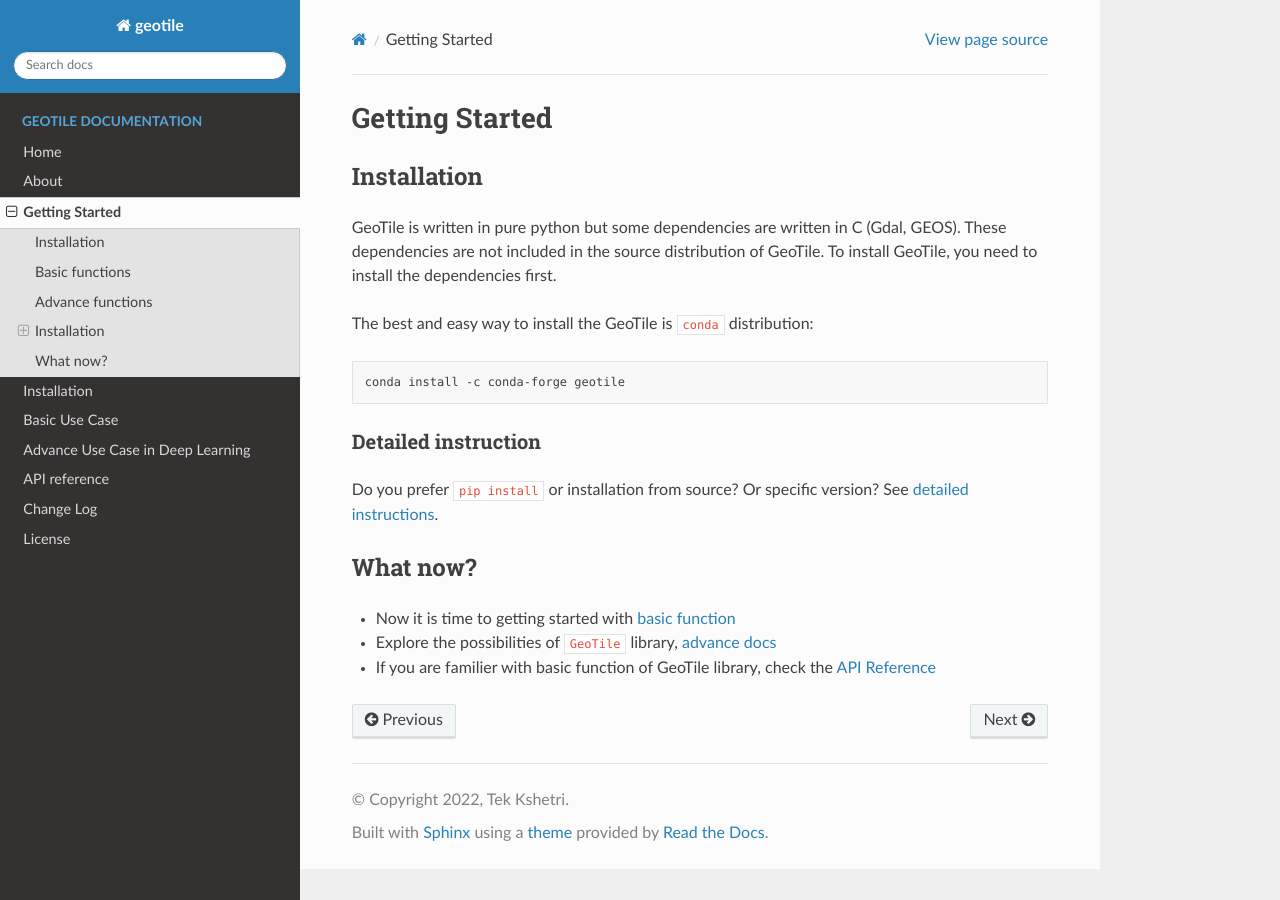
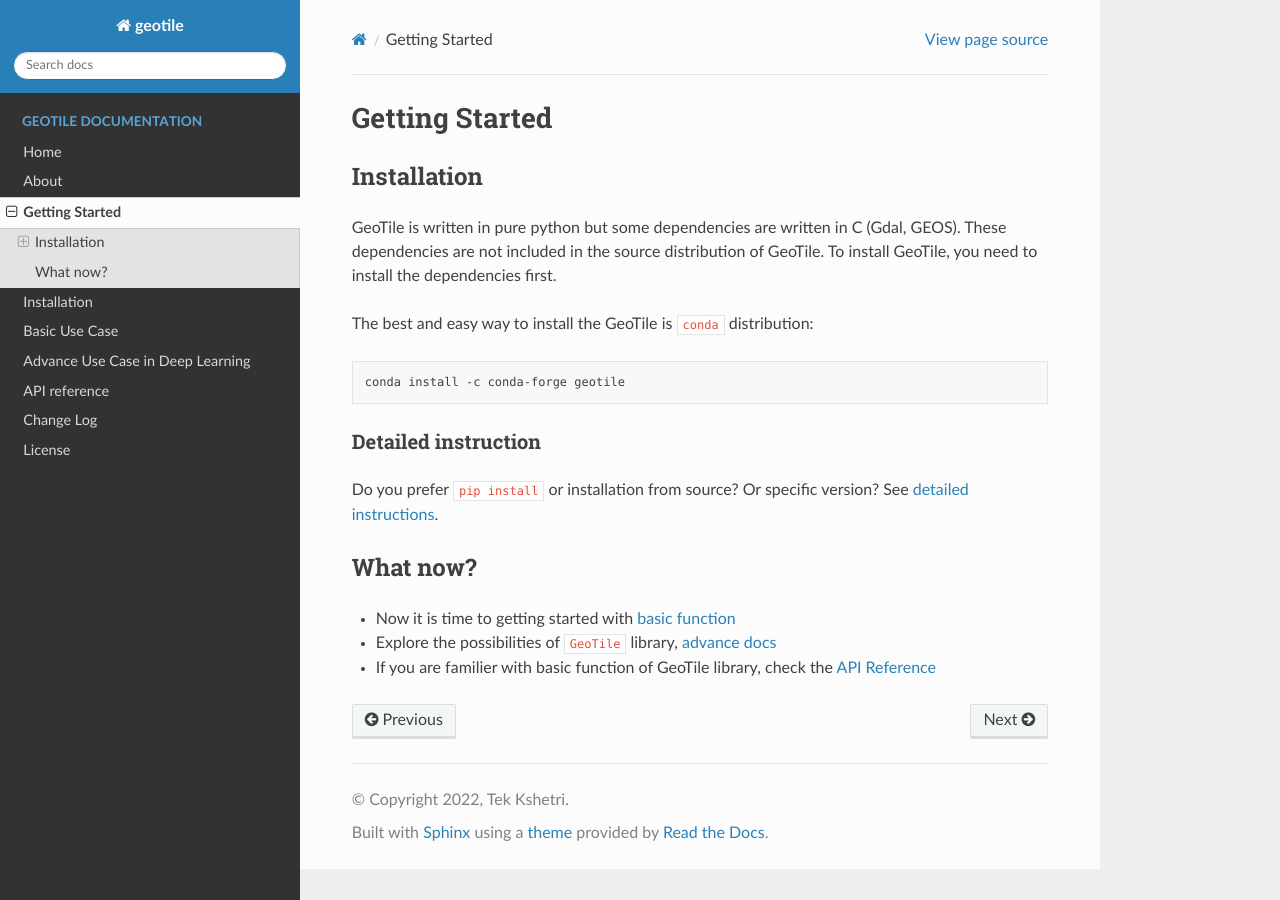
Before and after one commit to osgeonepal/geotile, a Sphinx documentation site: the page built from docs/source/getting_started.md, in a window 1280 px wide. Built offline with Sphinx 7.4.7 and the Read the Docs theme 2.0.0, drawn with Linux system fonts in a browser that asks for light colours.

Commit message:
remove unnecessary toctree in getting started docs

````diff
--- a/docs/source/getting_started.md
+++ b/docs/source/getting_started.md
@@ -1,15 +1,4 @@
 # Getting Started
-
-```{toctree}
----
-maxdepth: 2
-caption: Getting Started
-hidden:
----
-Installation <pages/install>
-Basic functions <pages/basic>
-Advance functions <pages/advance>
-```
 
 ## Installation
 
````
